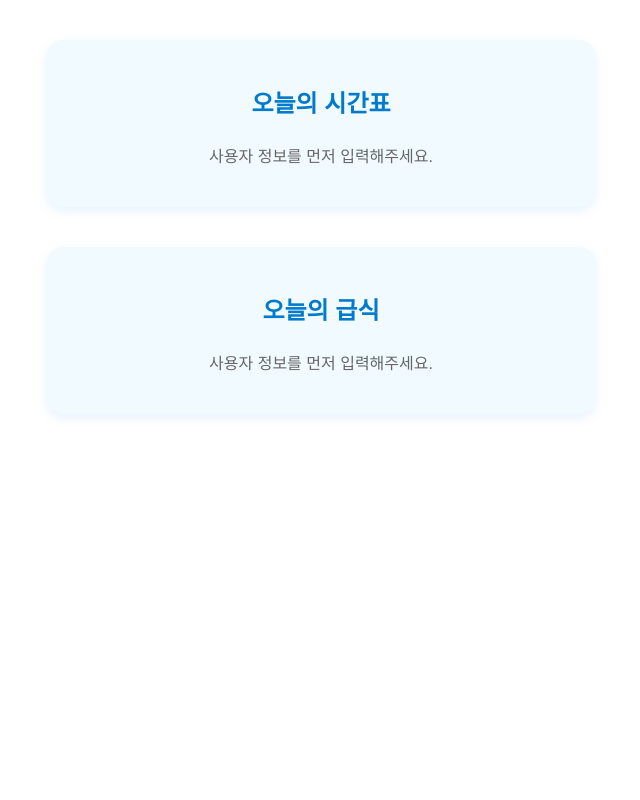
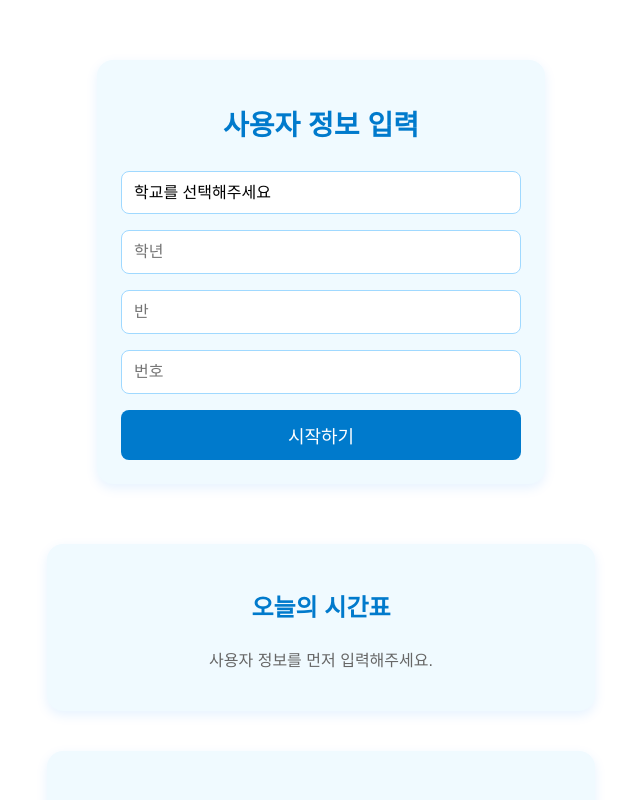
Before and after one commit to hjzhhhj/SCHOK, a React (Vite) app: page / in a window 1280 px wide. Shown: the top 800 px of the page, without its empty margins (319-959 px from the left). Built offline with nearby package versions, Linux system fonts and the light colour scheme.

Commit message:
[fix] 디자인 수정

```diff
--- a/src/Index.tsx
+++ b/src/Index.tsx
@@ -6,6 +6,7 @@ import React from 'react';
 const Index: React.FC = () => {
     return (
         <div>
+            <SetupPage />
             <Timetable />
             <Meal />
         </div>
--- a/src/pages/SetUpPage.tsx
+++ b/src/pages/SetUpPage.tsx
@@ -8,49 +8,70 @@ const Container = styled.div`
     max-width: 400px;
     margin: 60px auto;
     padding: 24px;
-  border: 1px solid #ccc;
-  border-radius: 12px;
-  background-color: #fafafa;
+    border-radius: 16px;
+    background-color: #f0faff;
+    box-shadow: 0 4px 12px rgba(0, 128, 255, 0.1);
     display: flex;
     flex-direction: column;
-  gap: 12px;
+    gap: 16px;
+    font-family: "Pretendard", "Noto Sans KR", sans-serif;
 `;
 
 const Title = styled.h1`
-  font-size: 24px;
+    font-size: 28px;
     font-weight: bold;
     margin-bottom: 12px;
     text-align: center;
+    color: #007acc;
 `;
 
 const Input = styled.input`
-  padding: 10px;
+    padding: 12px;
     font-size: 16px;
-  border-radius: 6px;
-  border: 1px solid #ccc;
+    border-radius: 8px;
+    border: 1px solid #a0d9ff;
+    background-color: #ffffff;
+    &:focus {
+        outline: none;
+        border-color: #007acc;
+        box-shadow: 0 0 0 3px rgba(0, 128, 255, 0.2);
+    }
 `;
 
 const Select = styled.select`
-  padding: 10px;
+    padding: 12px;
     font-size: 16px;
-  border-radius: 6px;
-  border: 1px solid #ccc;
+    border-radius: 8px;
+    border: 1px solid #a0d9ff;
     background-color: white;
     cursor: pointer;
+    appearance: none;
+    background-position: right 12px center;
+    background-size: 1em;
+    &:focus {
+        outline: none;
+        border-color: #007acc;
+        box-shadow: 0 0 0 3px rgba(0, 128, 255, 0.2);
+    }
 `;
 
-
 const Button = styled.button`
-  padding: 10px;
-  font-size: 16px;
-  background-color:rgb(100, 150, 250);
+    padding: 12px 20px;
+    font-size: 18px;
+    background-color: #007acc;
     color: white;
     border: none;
-  border-radius: 6px;
+    border-radius: 8px;
     cursor: pointer;
+    transition: background-color 0.2s ease, box-shadow 0.2s ease;
 
     &:hover {
-    background-color:rgb(85, 120, 250);
+        background-color: #005fa3;
+        box-shadow: 0 4px 12px rgba(0, 128, 255, 0.2);
+    }
+
+    &:active {
+        background-color: #004a80;
     }
 `;
 
@@ -141,15 +162,15 @@ function SetupPage() {
       </Select>
       <Input
         name="grade"
-        type="number" // 숫자만 입력받도록 type 변경
+        type="number"
         placeholder="학년"
-        value={form.grade} // form.grade는 string이므로 value에 직접 사용
+        value={form.grade}
         onChange={handleChange}
         required
       />
       <Input
         name="classNum"
-        type="number" // 숫자만 입력받도록 type 변경
+        type="number"
         placeholder="반"
         value={form.classNum}
         onChange={handleChange}
@@ -157,7 +178,7 @@ function SetupPage() {
       />
       <Input
         name="studentNum"
-        type="number" // 숫자만 입력받도록 type 변경
+        type="number"
         placeholder="번호"
         value={form.studentNum}
         onChange={handleChange}
```
Lines whose indentation alone changed are shown as unchanged.
